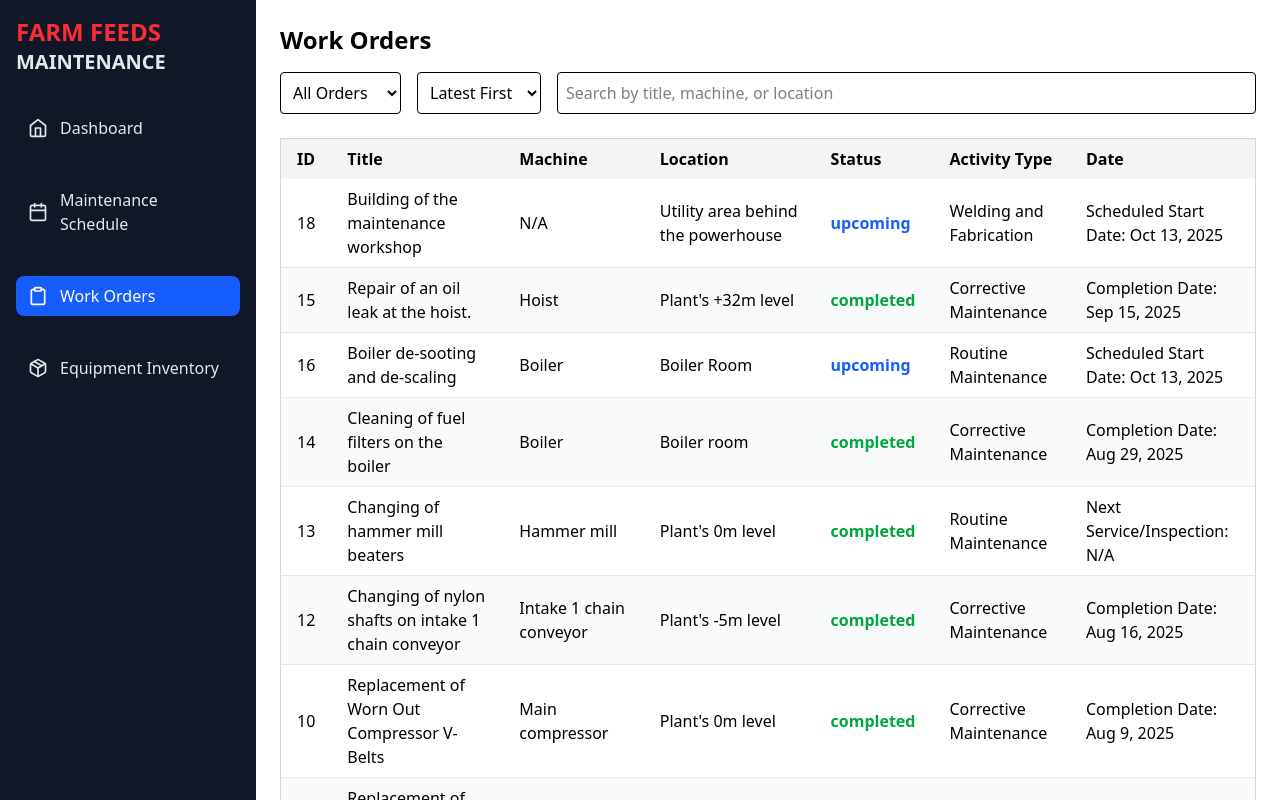
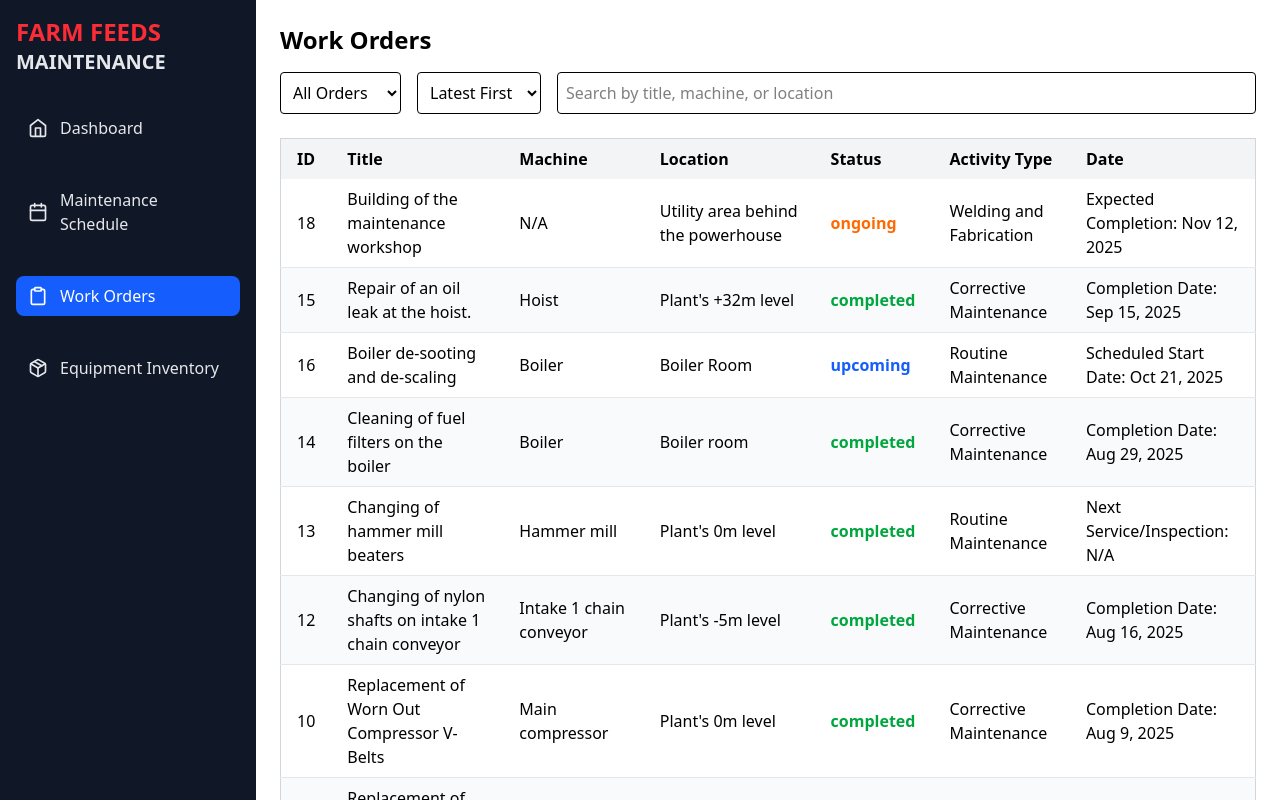
Before and after one commit to BenaKaniaru/farm-feeds, a React (Vite) app in the folder maintenance/: page /work-orders in a window 1280 px wide. Built offline with nearby package versions, Linux system fonts and the light colour scheme.

Commit message:
updated data

```diff
--- a/maintenance/src/Data/WorkOrdersData.jsx
+++ b/maintenance/src/Data/WorkOrdersData.jsx
@@ -282,11 +282,11 @@ export const workOrders = [
     projectLead: "George Kimani",
     assignedPersonnel: "Not Assigned",
     createdAt: "2025-10-15",
-    scheduledStartDate: "2025-10-13",
+    scheduledStartDate: "2025-10-21",
     workDaysExpected: "4 days",
     numberOfPersonellRequired: 4,
     requiredMaterials: ["Descaling chemicals", "Inhibitor", "Neutralizer", "Metallic gasket", "Tape gasket", "Rope gasket", "Nozzles", "Tube brush", "Wire brush", "Consumables"],
-    statusReport: "Project approved and set to begin"
+    statusReport: "Project approved and set to be done next week"
 
   },
 
@@ -304,8 +304,8 @@ export const workOrders = [
     assignedPersonnel: ["Charles Ochieng'", "Isaac Izoberi", "Griffin Kipkemoi"],
     createdAt: "2025-10-1",
     startedOn: "N/A",
-    expectedCompletionDate: "2025-10-21",
-    statusReport: "First canopy complete, second canopy is currently in the roofing face and is expected to be completed by Thursady, 16-10-2025, the third and final canopy is expected to begin thereafter."
+    expectedCompletionDate: "2025-10-27",
+    statusReport: "First and second canopis complete are currently complete. The building of the third and final canopy is expected to begin in the coming week."
   },
 
   {
@@ -316,15 +316,16 @@ export const workOrders = [
     machine: "N/A",
     location: "Utility area behind the powerhouse",
     priority: "high",
-    status: "upcoming",
+    status: "ongoing",
     activityType: "Welding and Fabrication",
     projectLead: "George Kimani",
     assignedPersonnel: "Not assigned",
     createdAt: "2025-10-16",
     scheduledStartDate: "2025-10-13",
+    expectedCompletionDate:"",
     workDaysExpected: "30 days",
     numberOfPersonellRequired: 4,
     requiredMaterials: ["Iron sheets 2m- Green - 14pcs", "Iron sheets 3m Green - 13pcs", "Iron sheets 2.5m - Grey -10pcs", "RHS 3 by 2 - 8pcs", "RHS 2 by 2 - 10pcs", "wire mesh (heavy gauge) - 5pcs"],
-    statusReport:"The support bases have been built and will cure for 21 days to achieve maximum strength. Fabrication of the workshop’s support frame will begin shortly and the frame will be assembled on site following base curing."
+    statusReport:"The support bases have been built and will cure for 21 days to achieve maximum strength. Fabrication of the workshop’s support frame will begin in the coming days and the frame will be assembled on site following base curing."
   },
 ];
--- a/maintenance/src/pages/Workorders.jsx
+++ b/maintenance/src/pages/Workorders.jsx
@@ -26,7 +26,7 @@ export default function Workorders() {
     navigate({ search: params.toString() }, { replace: true });
   };
 
-  // 🔹 Format relative dates
+  // 🔹 Format relative or absolute date
   const formatRelativeDate = (dateString) => {
     if (!dateString) return "N/A";
     const date = new Date(dateString);
@@ -87,7 +87,7 @@ export default function Workorders() {
     }
   };
 
-  // 🔹 Date selection logic
+  // 🔹 Date display logic
   const getDateInfo = (wo) => {
     let label = "Created At";
     let value = wo.createdAt;
@@ -103,6 +103,25 @@ export default function Workorders() {
       } else if (wo.activityType?.toLowerCase().includes("routine")) {
         label = "Next Service/Inspection";
         value = wo.nextServiceDate;
+      }
+    } else if (wo.status.toLowerCase() === "ongoing") {
+      label = "Expected Completion";
+
+      // Use the stored expectedCompletionDate if available, otherwise calculate it
+      if (wo.expectedCompletionDate) {
+        value = wo.expectedCompletionDate;
+      } else if (wo.scheduledStartDate && wo.workDaysExpected) {
+        const start = new Date(wo.scheduledStartDate);
+        const days = parseInt(wo.workDaysExpected);
+        if (!isNaN(days)) {
+          const expectedCompletion = new Date(start);
+          expectedCompletion.setDate(start.getDate() + days);
+          value = expectedCompletion.toISOString().split("T")[0];
+        } else {
+          value = "N/A";
+        }
+      } else {
+        value = "N/A";
       }
     } else if (wo.status.toLowerCase() === "upcoming") {
       label = "Scheduled Start Date";
@@ -163,7 +182,6 @@ export default function Workorders() {
         ) : (
           filteredOrders.map((wo) => {
             const { label, value, extraClass } = getDateInfo(wo);
-
             return (
               <div
                 key={wo.id}
@@ -215,7 +233,6 @@ export default function Workorders() {
             ) : (
               filteredOrders.map((wo, index) => {
                 const { label, value, extraClass } = getDateInfo(wo);
-
                 return (
                   <tr
                     key={wo.id}
```
